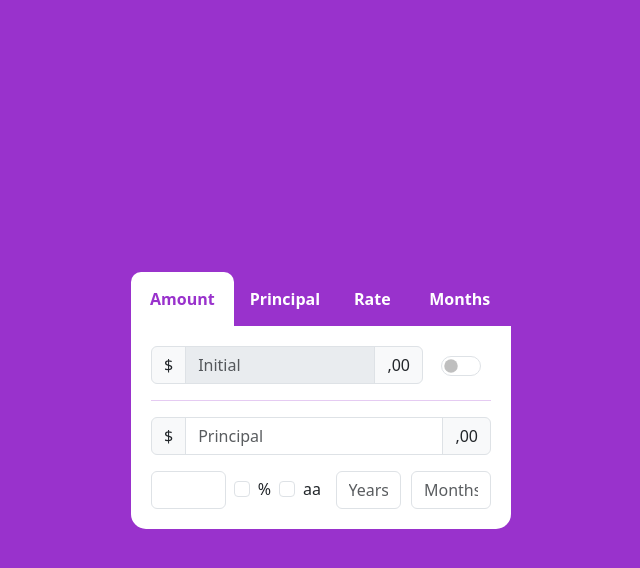
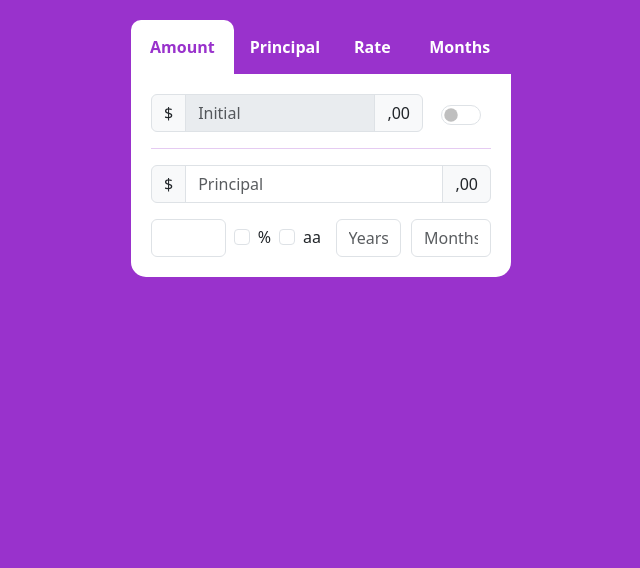
Before and after one commit to enricotm/CalcJuros, a plain HTML site: page index.html in a window 1280 px wide. Shown: the whole page, without its empty margins (319-959 px from the left). Drawn offline with nearby package versions, Linux system fonts and the light colour scheme.

Commit message:
chenge body height

```diff
--- a/style.css
+++ b/style.css
@@ -5,8 +5,8 @@
 }
 
 body {
+    padding-top: 20px;
     background-color: var(--second);
-    height: 100vh;
 }
 
 .main {
```
